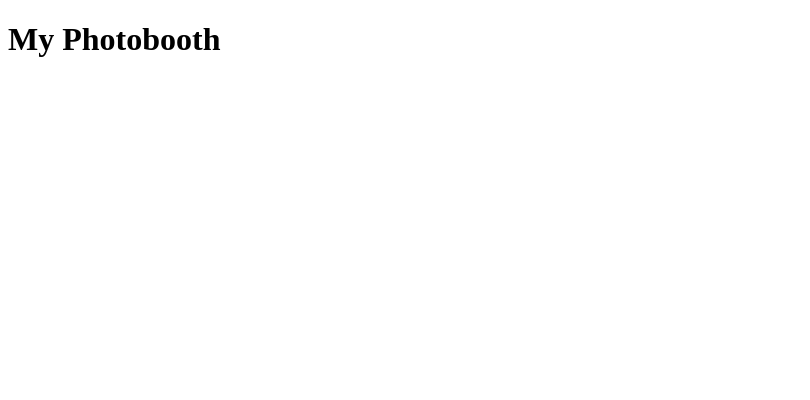
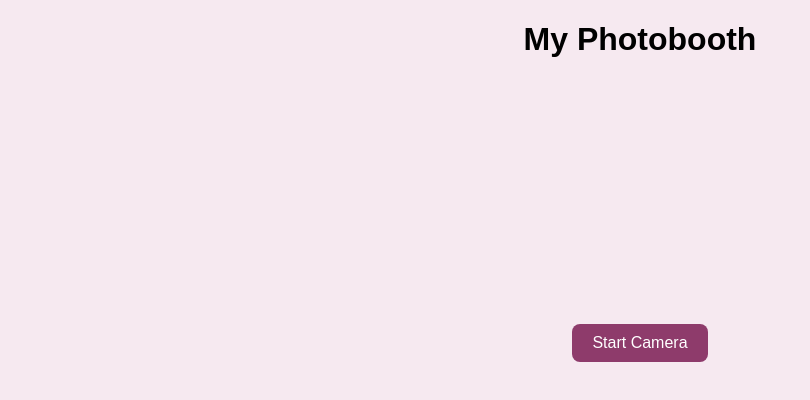
Before and after one commit to Anna-git5/photobooth, a plain HTML site: page index.html in a window 1280 px wide. Shown: the whole page, without its empty margins (0-810 px from the left). Drawn offline with Linux system fonts and the light colour scheme.

Commit message:
camera works with styling

```diff
--- a/index.html
+++ b/index.html
@@ -4,8 +4,15 @@
   <meta charset="UTF-8">
   <meta name="viewport" content="width=device-width, initial-scale=1.0">
   <title>Photobooth</title>
+  <link rel="stylesheet" href="style.css">
 </head>
 <body>
   <h1>My Photobooth</h1>
+
+  <video id="video" autoplay playsinline></video>
+  <br>
+  <button id="startBtn">Start Camera</button>
+
+  <script src="script.js"></script>
 </body>
 </html>
--- /dev/null
+++ b/script.js
@@ -0,0 +1,14 @@
+const video = document.getElementById("video");
+const startBtn = document.getElementById("startBtn");
+
+async function startCamera() {
+  try {
+    const stream = await navigator.mediaDevices.getUserMedia({ video: true });
+    video.srcObject = stream;
+  } catch (error) {
+    console.log("Camera error:", error);
+    alert("Cannot open camera. Please allow camera permission.");
+  }
+}
+
+startBtn.addEventListener("click", startCamera);
--- /dev/null
+++ b/style.css
@@ -0,0 +1,22 @@
+body {
+  font-family: Arial, sans-serif;
+  text-align: center;
+  background: #f6e9f0;
+}
+
+video {
+  width: 480px;
+  max-width: 100%;
+  border-radius: 12px;
+  transform: scaleX(-1);
+}
+
+button {
+  padding: 10px 20px;
+  font-size: 16px;
+  border: none;
+  border-radius: 8px;
+  background: #8e3b6b;
+  color: white;
+  cursor: pointer;
+}
```
